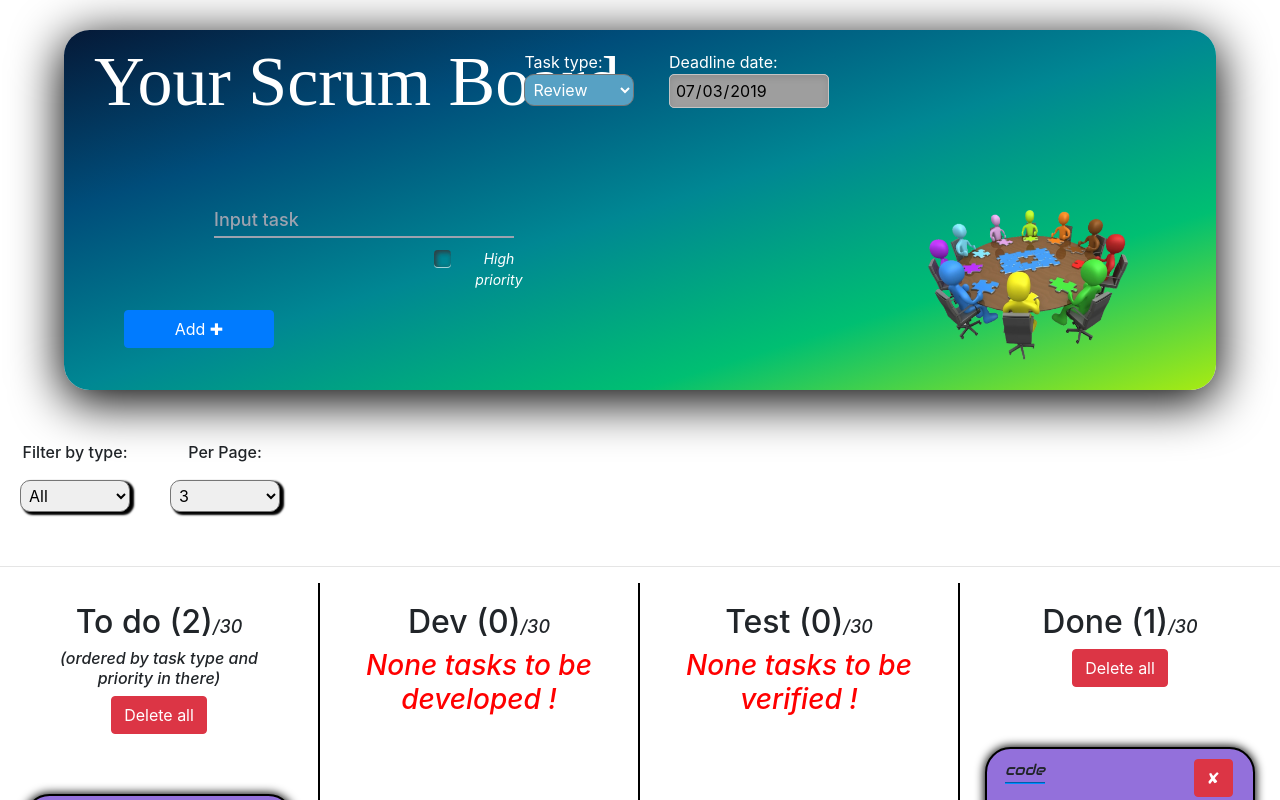
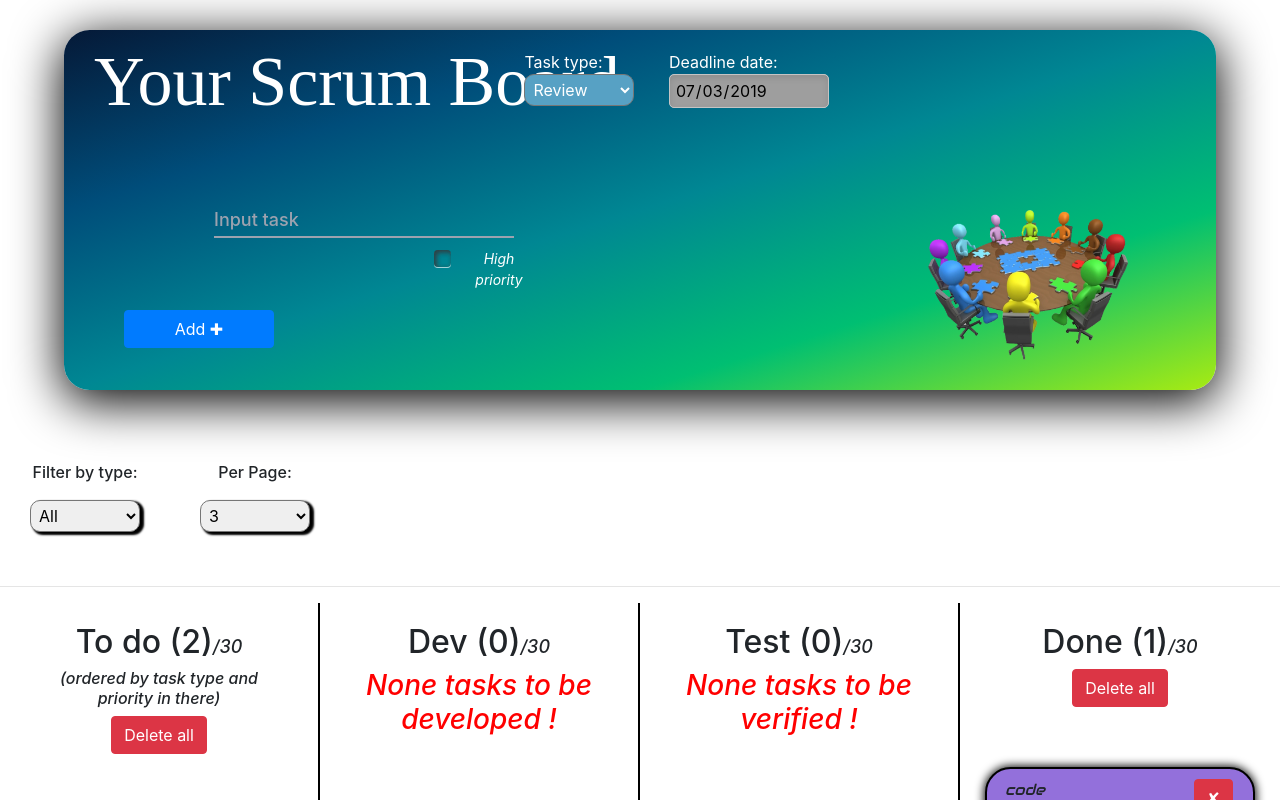
Before and after one commit to drozdzyk667/React.js-Advanced-to-do, a React (Create React App) app: page / in a window 1280 px wide. Shown: the top 800 px of the page. Built offline with nearby package versions, Linux system fonts and the light colour scheme; grey boxes are pictures that could not be loaded; a web font is replaced by a local one.

Commit message:
some css for filters

```diff
--- a/src/App.scss
+++ b/src/App.scss
@@ -460,7 +460,7 @@ h4 {
   font-weight: 500;
 
   .selectBox {
-    padding: 0px 20px 30px 20px;
+    padding: 20px 30px 30px 30px;
 
     select {
       padding: 4px;
```
